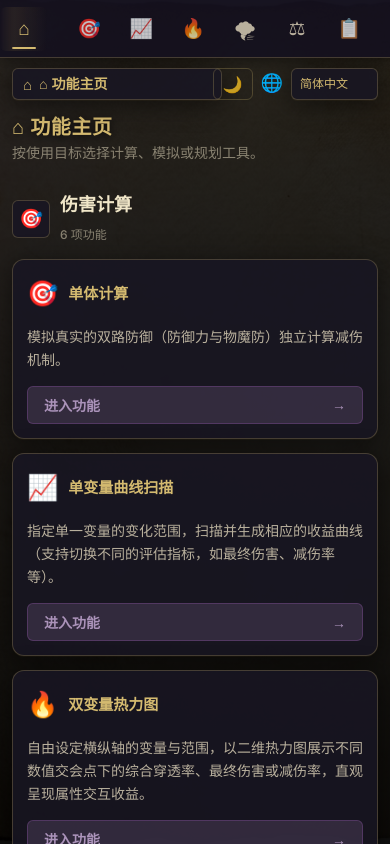
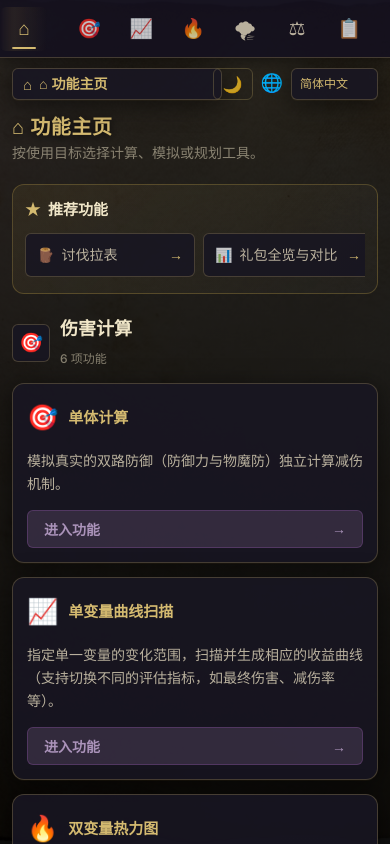
Before and after one commit to hitazuki/mementomori-calculator, a Vue app: page / in a window 390 px wide. Built offline with nearby package versions, Linux system fonts and the light colour scheme.

Commit message:
feat(ui): refine home navigation layout

```diff
--- a/src/App.vue
+++ b/src/App.vue
@@ -33,11 +33,11 @@
           <span class="nav-label">{{ $t('navHome') }}</span>
         </li>
 
-        <li v-for="group in SIDEBAR_GROUPS" :key="group.id" class="nav-group" :class="{ open: openGroup === group.id }">
+        <li v-for="group in SIDEBAR_GROUPS" :key="group.id" class="nav-group" :class="{ open: openGroups.includes(group.id) }">
           <button
             type="button"
             class="nav-group-toggle"
-            :aria-expanded="openGroup === group.id"
+            :aria-expanded="openGroups.includes(group.id)"
             :title="$t(group.labelKey)"
             @click="toggleGroup(group.id)"
           >
@@ -46,7 +46,7 @@
             <span class="nav-group-chevron" aria-hidden="true">›</span>
           </button>
 
-          <ul v-show="openGroup === group.id" class="nav-group-items">
+          <ul v-show="openGroups.includes(group.id)" class="nav-group-items">
             <li
               v-for="item in group.items"
               :key="item.id"
@@ -198,10 +198,22 @@ const viewMap = {
 const savedView = localStorage.getItem('mmt-calc-current-view')
 const currentView = ref(Object.hasOwn(viewMap, savedView) ? savedView : 'home')
 const sidebarCollapsed = ref(localStorage.getItem('mmt-calc-sidebar-collapsed') === 'true')
-const savedGroup = localStorage.getItem('mmt-calc-open-nav-group')
 const initialGroup = findSidebarGroupByView(currentView.value)?.id
-const savedGroupIsValid = SIDEBAR_GROUPS.some((group) => group.id === savedGroup)
-const openGroup = ref(initialGroup || (savedGroupIsValid ? savedGroup : 'damage'))
+const validGroupIds = new Set(SIDEBAR_GROUPS.map((group) => group.id))
+const savedGroupsRaw = localStorage.getItem('mmt-calc-open-nav-groups')
+const legacySavedGroup = localStorage.getItem('mmt-calc-open-nav-group')
+let savedGroups = []
+try {
+  const parsedGroups = JSON.parse(savedGroupsRaw)
+  if (Array.isArray(parsedGroups)) savedGroups = parsedGroups.filter((groupId) => validGroupIds.has(groupId))
+} catch {
+  savedGroups = []
+}
+if (savedGroupsRaw === null) {
+  savedGroups = validGroupIds.has(legacySavedGroup) ? [legacySavedGroup] : ['damage']
+}
+if (initialGroup && !savedGroups.includes(initialGroup)) savedGroups.push(initialGroup)
+const openGroups = ref(savedGroups)
 
 const activeComponent = computed(() => viewMap[currentView.value])
 const currentNavItem = computed(() => {
@@ -222,18 +234,22 @@ function navigateTo(viewId) {
 }
 
 function toggleGroup(groupId) {
-  openGroup.value = openGroup.value === groupId ? '' : groupId
+  openGroups.value = openGroups.value.includes(groupId)
+    ? openGroups.value.filter((id) => id !== groupId)
+    : [...openGroups.value, groupId]
 }
 
 watch(currentView, (viewId) => {
   localStorage.setItem('mmt-calc-current-view', viewId)
   const group = findSidebarGroupByView(viewId)
-  if (group) openGroup.value = group.id
+  if (group && !openGroups.value.includes(group.id)) {
+    openGroups.value = [...openGroups.value, group.id]
+  }
 })
 
-watch(openGroup, (groupId) => {
-  if (groupId) localStorage.setItem('mmt-calc-open-nav-group', groupId)
-  else localStorage.removeItem('mmt-calc-open-nav-group')
+watch(openGroups, (groupIds) => {
+  localStorage.setItem('mmt-calc-open-nav-groups', JSON.stringify(groupIds))
+  localStorage.removeItem('mmt-calc-open-nav-group')
 })
 
 watch(sidebarCollapsed, (collapsed) => {
--- a/src/constants/navigation.js
+++ b/src/constants/navigation.js
@@ -105,6 +105,12 @@ export const NAV_GROUPS = [
 
 export const NAV_MODULES = NAV_GROUPS.flatMap((group) => group.items)
 
+const RECOMMENDED_MODULE_IDS = ['raid', 'packCompare', 'shopExchange', 'mysterium', 'sweep']
+
+export const RECOMMENDED_MODULES = RECOMMENDED_MODULE_IDS
+  .map((id) => NAV_MODULES.find((item) => item.id === id))
+  .filter(Boolean)
+
 export const SIDEBAR_GROUPS = NAV_GROUPS
 
 export function findModuleByView(viewId) {
--- a/src/locales/en.js
+++ b/src/locales/en.js
@@ -38,6 +38,7 @@ export default {
   navGroupOtherTools: "Other Tools",
   homeTitle: "Feature Home",
   homeDesc: "Choose a calculator, simulator, or planner by what you want to accomplish.",
+  homeRecommended: "Recommended",
   homeModulesCount: "modules",
   homeOpenModule: "Open module",
   homeRaidDesc: "Configure a raid lineup, boss, and positions to simulate ten turns of skills and team multipliers.",
--- a/src/locales/ja.js
+++ b/src/locales/ja.js
@@ -37,6 +37,7 @@ export default {
   navGroupOtherTools: "その他のツール",
   homeTitle: "機能ホーム",
   homeDesc: "目的に合わせて計算、シミュレーション、計画ツールを選択します。",
+  homeRecommended: "おすすめ機能",
   homeModulesCount: "機能",
   homeOpenModule: "機能を開く",
   homeRaidDesc: "レイド編成、Boss、配置を設定し、10ターンのスキル循環と倍率を模擬します。",
--- a/src/locales/ko.js
+++ b/src/locales/ko.js
@@ -37,6 +37,7 @@ export default {
   navGroupOtherTools: "기타 도구",
   homeTitle: "기능 홈",
   homeDesc: "목적에 맞는 계산기, 시뮬레이터 또는 계획 도구를 선택하세요.",
+  homeRecommended: "추천 기능",
   homeModulesCount: "개 기능",
   homeOpenModule: "기능 열기",
   homeRaidDesc: "레이드 파티, Boss, 배치를 설정하고 10턴 스킬 순환과 팀 배율을 시뮬레이션합니다.",
--- a/src/locales/zh-CN.js
+++ b/src/locales/zh-CN.js
@@ -37,6 +37,7 @@ export default {
   navGroupOtherTools: "其他工具",
   homeTitle: "功能主页",
   homeDesc: "按使用目标选择计算、模拟或规划工具。",
+  homeRecommended: "推荐功能",
   homeModulesCount: "项功能",
   homeOpenModule: "进入功能",
   homeRaidDesc: "配置讨伐阵容、Boss与站位，模拟10回合技能循环和队伍累计倍率。",
--- a/src/locales/zh-TW.js
+++ b/src/locales/zh-TW.js
@@ -37,6 +37,7 @@ export default {
   navGroupOtherTools: "其他工具",
   homeTitle: "功能首頁",
   homeDesc: "按使用目標選擇計算、模擬或規劃工具。",
+  homeRecommended: "推薦功能",
   homeModulesCount: "項功能",
   homeOpenModule: "進入功能",
   homeRaidDesc: "設定討伐陣容、Boss與站位，模擬10回合技能循環和隊伍累計倍率。",
--- a/src/styles/raid-table.css
+++ b/src/styles/raid-table.css
@@ -72,7 +72,7 @@
 
 .raid-roster-grid {
   display: grid;
-  grid-template-columns: repeat(3, minmax(0, 1fr));
+  grid-template-columns: repeat(4, minmax(0, 1fr));
   gap: 8px;
   margin-bottom: 12px;
 }
--- a/src/views/HomeView.vue
+++ b/src/views/HomeView.vue
@@ -6,6 +6,26 @@
         <p class="view-desc">{{ $t('homeDesc') }}</p>
       </div>
     </div>
+
+    <section class="home-recommended animate-fadeup" aria-labelledby="home-recommended-title">
+      <div class="home-recommended-heading">
+        <span aria-hidden="true">★</span>
+        <h2 id="home-recommended-title">{{ $t('homeRecommended') }}</h2>
+      </div>
+      <div class="home-recommended-list">
+        <button
+          v-for="item in RECOMMENDED_MODULES"
+          :key="item.id"
+          type="button"
+          class="home-recommended-item"
+          @click="navigate(item.viewId)"
+        >
+          <span class="home-recommended-icon" aria-hidden="true">{{ item.icon }}</span>
+          <span>{{ $t(item.labelKey) }}</span>
+          <span class="home-recommended-arrow" aria-hidden="true">→</span>
+        </button>
+      </div>
+    </section>
 
     <section
       v-for="(group, groupIndex) in NAV_GROUPS"
@@ -41,7 +61,7 @@
 </template>
 
 <script setup>
-import { NAV_GROUPS } from '../constants/navigation.js'
+import { NAV_GROUPS, RECOMMENDED_MODULES } from '../constants/navigation.js'
 
 const emit = defineEmits(['navigate'])
 
@@ -58,7 +78,74 @@ function navigate(viewId) {
 
 .home-header {
   padding-right: 210px;
-  margin-bottom: 28px;
+  margin-bottom: 20px;
+}
+
+.home-recommended {
+  padding: 14px;
+  border: 1px solid rgba(201, 168, 76, 0.28);
+  border-radius: var(--r-md);
+  background: linear-gradient(135deg, rgba(201, 168, 76, 0.09), rgba(var(--color-invert-rgb), 0.025));
+}
+
+.home-recommended-heading {
+  display: flex;
+  align-items: center;
+  gap: 7px;
+  margin-bottom: 10px;
+  color: var(--gold);
+}
+
+.home-recommended-heading h2 {
+  margin: 0;
+  color: var(--text-primary);
+  font-size: var(--fs-md);
+}
+
+.home-recommended-list {
+  display: grid;
+  grid-template-columns: repeat(5, minmax(0, 1fr));
+  gap: 8px;
+}
+
+.home-recommended-item {
+  display: flex;
+  min-width: 0;
+  align-items: center;
+  gap: 7px;
+  padding: 10px 11px;
+  border: 1px solid var(--border-subtle);
+  border-radius: var(--r-sm);
+  background: var(--bg-card);
+  color: var(--text-secondary);
+  cursor: pointer;
+  font: inherit;
+  font-size: var(--fs-sm);
+  text-align: left;
+  transition: border-color 0.2s, color 0.2s, transform 0.2s;
+}
+
+.home-recommended-item:hover {
+  border-color: rgba(201, 168, 76, 0.55);
+  color: var(--gold);
+  transform: translateY(-1px);
+}
+
+.home-recommended-icon,
+.home-recommended-arrow {
+  flex-shrink: 0;
+}
+
+.home-recommended-item > span:nth-child(2) {
+  min-width: 0;
+  overflow: hidden;
+  text-overflow: ellipsis;
+  white-space: nowrap;
+}
+
+.home-recommended-arrow {
+  margin-left: auto;
+  color: var(--gold);
 }
 
 .home-section {
@@ -161,6 +248,19 @@ function navigate(viewId) {
 }
 
 @media (max-width: 900px) {
+  .home-recommended-list {
+    grid-auto-columns: minmax(180px, 34vw);
+    grid-auto-flow: column;
+    grid-template-columns: none;
+    overflow-x: auto;
+    padding-bottom: 4px;
+    scroll-snap-type: x proximity;
+  }
+
+  .home-recommended-item {
+    scroll-snap-align: start;
+  }
+
   .home-module-grid,
   .home-module-grid-2 {
     grid-template-columns: repeat(2, minmax(0, 1fr));
@@ -176,6 +276,14 @@ function navigate(viewId) {
     margin-top: 22px;
   }
 
+  .home-recommended {
+    padding: 12px;
+  }
+
+  .home-recommended-list {
+    grid-auto-columns: minmax(170px, 72vw);
+  }
+
   .home-module-grid,
   .home-module-grid-2 {
     grid-template-columns: 1fr;
```
